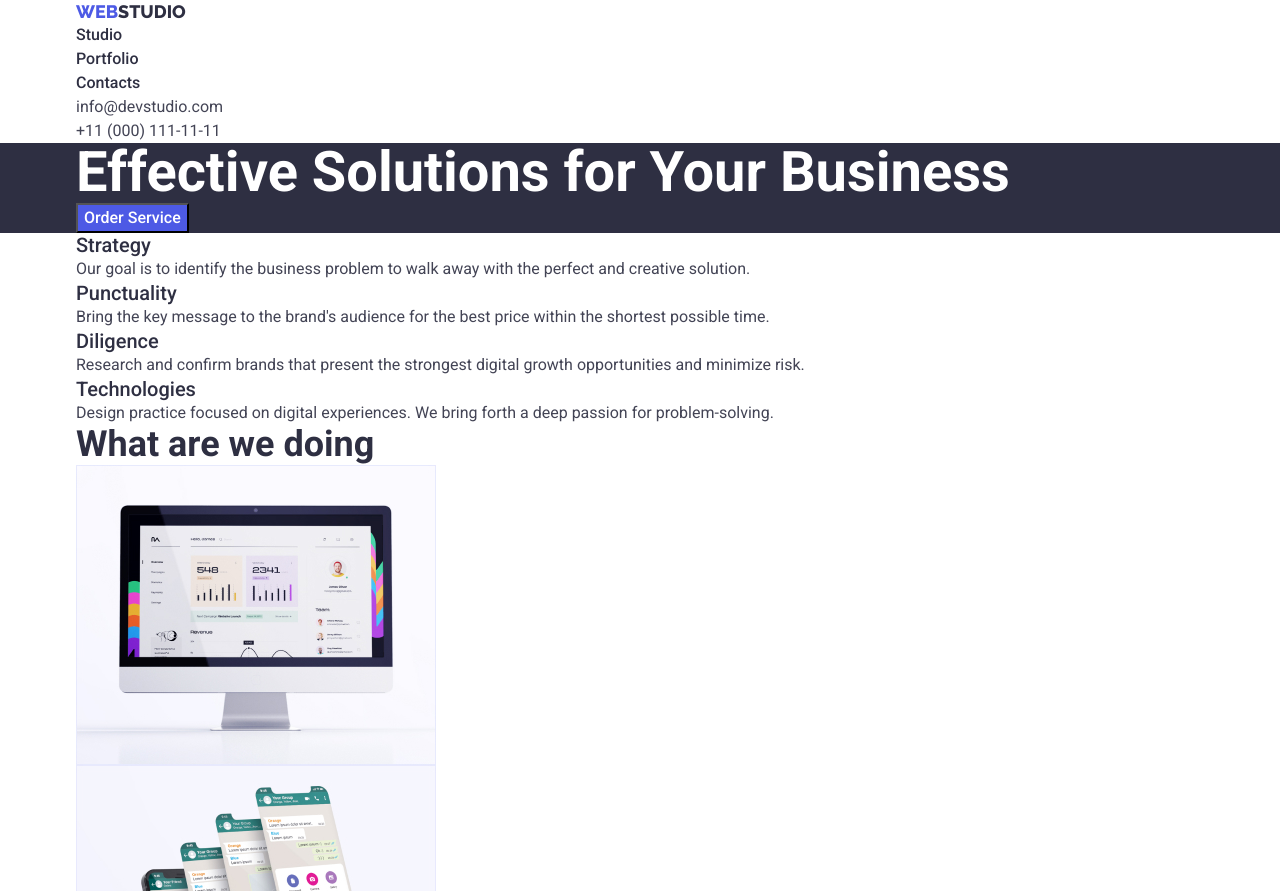
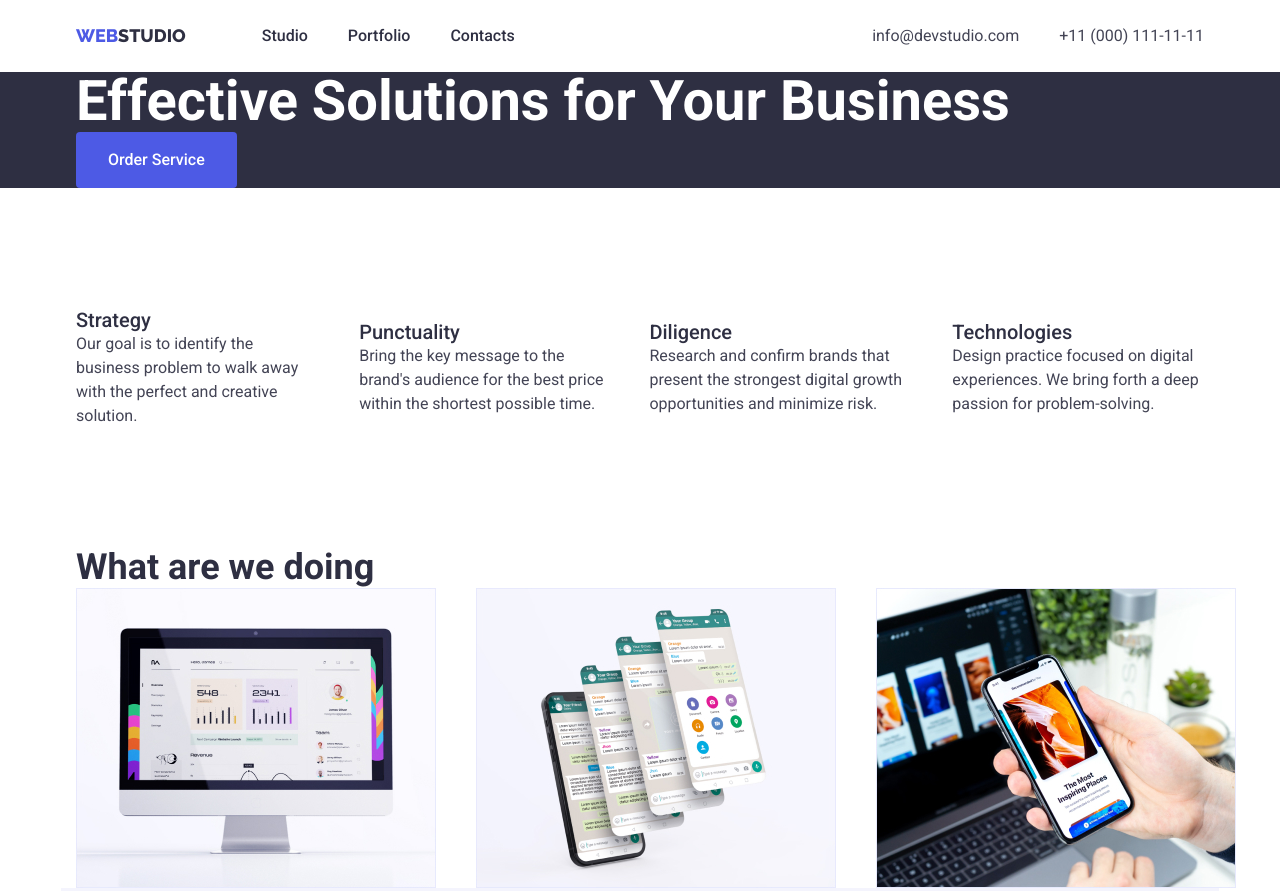
Before and after one commit to ViKki28/goit-markup-hw-03, a plain HTML site: page index.html in a window 1280 px wide. Shown: the top 891 px of the page. Drawn offline with nearby package versions, Linux system fonts and the light colour scheme.

Commit message:
Make Padding for header
Make Padding for header

```diff
--- a/css/styles.css
+++ b/css/styles.css
@@ -48,8 +48,26 @@ button {
 
 /*==== Header ==== */
 
+.page-header {
+  padding-top: 24px;
+  padding-bottom: 24px;
+}
+.page-header-container {
+  display: flex;
+  align-items: center;
+}
+.page-nav {
+  display: flex;
+  align-items: center;
+}
+.menu {
+  display: flex;
+  align-items: center;
+}
+
 .color-logo {
   color: var(--focused-color);
+  align-items: center;
 }
 .logo {
   font-family: 'Raleway', sans-serif;
@@ -57,6 +75,10 @@ button {
   font-size: 18px;
   line-height: 1.3;
   color: var(--main-title-color);
+  margin-right: 76px;
+}
+.menu-item:not(:last-child) {
+  margin-right: 40px;
 }
 .menu-link {
   font-weight: 500;
@@ -68,6 +90,9 @@ button {
 .menu-link:hover,
 .menu-link:focus {
   color: var(--backraund-btn-hover-color);
+}
+.adress {
+  margin-left: auto;
 }
 .adress-list {
   font-style: normal;
@@ -91,7 +116,6 @@ button {
   font-weight: 700;
   font-size: 56px;
   line-height: 1.07;
-
   color: var(--hero-title-color);
 }
 .modal-btn {
@@ -101,7 +125,13 @@ button {
   line-height: 1.5;
   color: var(--hero-title-color);
   background: var(--focused-color);
-  cursor: pointer;
+  border-radius: 4px;
+  border: 0;
+  display: flex;
+  padding-top: 16px;
+  padding-bottom: 16px;
+  padding-left: 32px;
+  padding-right: 32px;
 }
 .modal-btn:hover {
   background: var(--backraund-btn-hover-color);
@@ -133,6 +163,11 @@ button {
   overflow: hidden;
 }
 /*==== Section 2 ====*/
+
+.advantages {
+  padding-top: 120px;
+  padding-bottom: 120px;
+}
 
 .caption {
   font-weight: 500;
--- a/index.html
+++ b/index.html
@@ -25,8 +25,8 @@
     <!-- Header -->
 
     <header class="page-header">
-      <div class="container">
-        <nav class="page-nav">
+      <div class="container page-header-container">
+        <nav class="page-nav page-nav">
           <a class="link logo" href="./index.html">
             <span class="color-logo">WEB</span>STUDIO</a
           >
@@ -71,14 +71,15 @@
       </section>
 
       <!-- section 2 -->
-      <section class="Advantages container">
+      <section class="advantages">
+        <div class="container">
           <h2 class="visually-hidden">Advantages</h2>
           <ul class="menu list">
             <li class="menu-item">
               <h3 class="caption">Strategy</h3>
               <p class="text">
-              Our goal is to identify the business problem to walk away with the
-              perfect and creative solution.
+                Our goal is to identify the business problem to walk away with
+                the perfect and creative solution.
               </p>
             </li>
             <li class="menu-item">
@@ -103,6 +104,7 @@
               </p>
             </li>
           </ul>
+        </div>
       </section>
 
       <!-- section 3 -->
```
Lines whose indentation alone changed are shown as unchanged.
